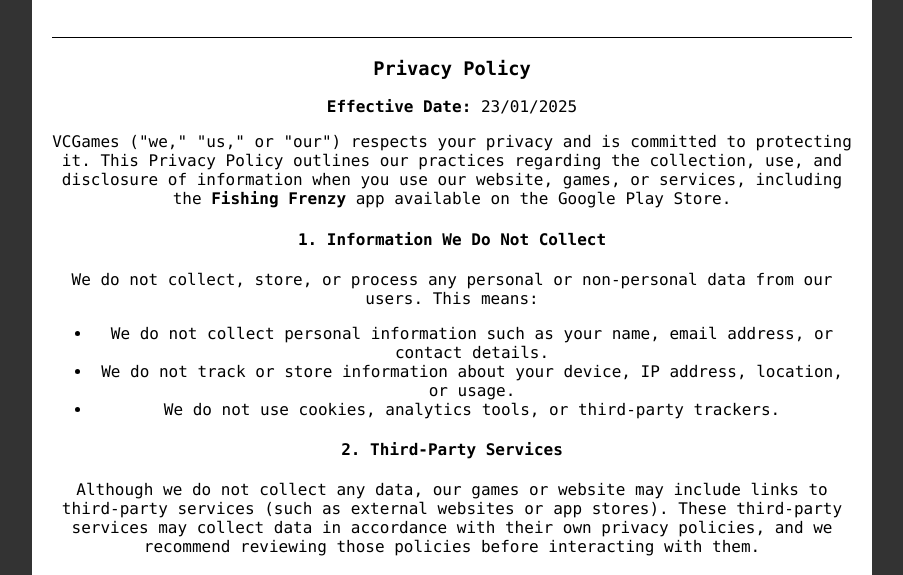
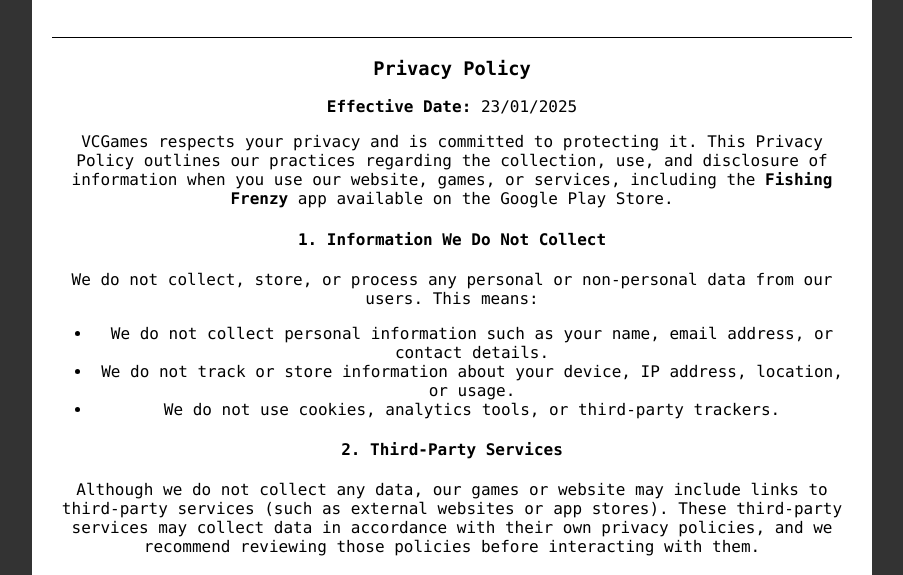
Before and after one commit to VC-Games/VC-Games.github.io, a plain HTML site: page privacy.html in a window 1280 px wide. Shown: the part 214-789 px from the top of the page, without its empty margins (188-1091 px from the left). Drawn offline with Linux system fonts and the light colour scheme.

Commit message:
Update privacy.html

```diff
--- a/privacy.html
+++ b/privacy.html
@@ -20,7 +20,7 @@
             <div class="description">
                 <p><strong>Effective Date:</strong> 23/01/2025</p>
 
-                <p>VCGames ("we," "us," or "our") respects your privacy and is committed to protecting it. This Privacy Policy outlines our practices regarding the collection, use, and disclosure of information when you use our website, games, or services, including the <strong>Fishing Frenzy</strong> app available on the Google Play Store.</p>
+                <p>VCGames respects your privacy and is committed to protecting it. This Privacy Policy outlines our practices regarding the collection, use, and disclosure of information when you use our website, games, or services, including the <strong>Fishing Frenzy</strong> app available on the Google Play Store.</p>
 
                 <h4>1. Information We Do Not Collect</h4>
                 <p>We do not collect, store, or process any personal or non-personal data from our users. This means:</p>
```
